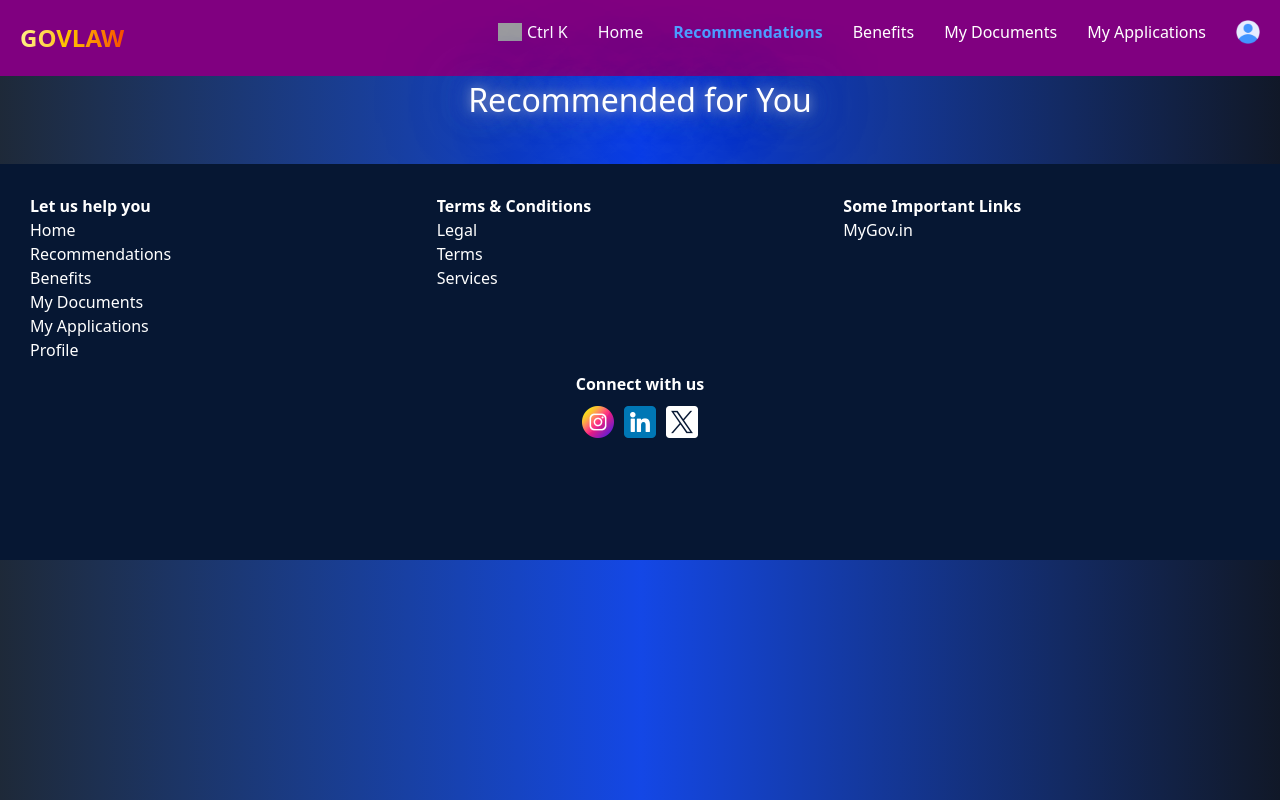
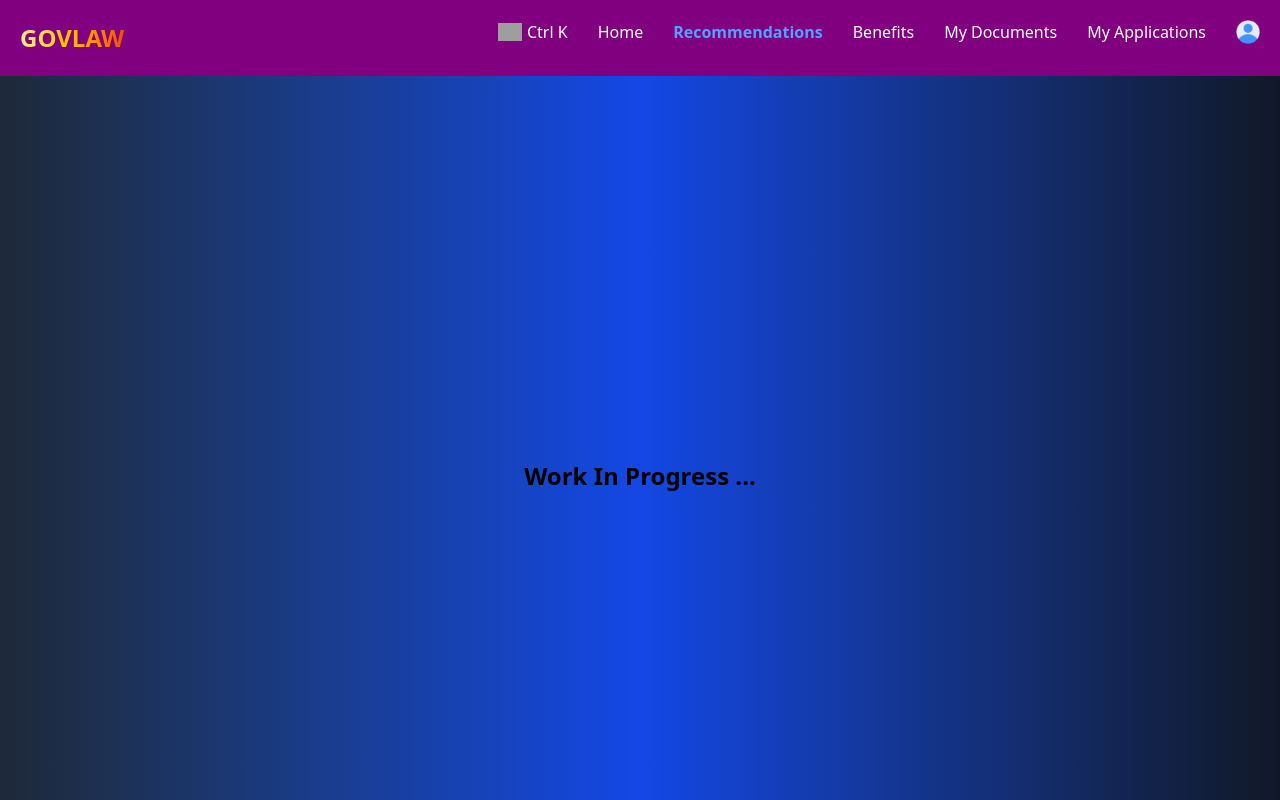
Before and after one commit to muditbansal980/Zyndhackathon, a React (Create React App) app in the folder frontend/: page /Recommendations in a window 1280 px wide. Built offline with nearby package versions, Linux system fonts and the light colour scheme; grey boxes are pictures that could not be loaded.

Commit message:
added working component in the recommendations dashboard

```diff
--- a/frontend/src/components/recommendations.js
+++ b/frontend/src/components/recommendations.js
@@ -1,131 +1,15 @@
 // import { useState } from "react"
 import "../css/checkeligibility.css"
+import Working from "./workinprogress/workinprogress";
 export default function Recommendations() {
     // const [select, setSelect] = useState("Select Benefits")
     // console.log(select)
     return (
         <div className=" overflw-y-scroll">
             <div className="flex justify-center items-center">
-                <h className="recommendations" >Recommended for You</h>
+                {/* <h className="recommendations" >Recommended for You</h> */}
+                <Working />
             </div>
-            {/* <form>
-                <div className="m-[15px]">
-                    <label className="text-white">Name:</label><br />
-                    <input className="border-[2px] bg-[white] border-black p-[5px] outline-none" type="text" placeholder="Name" /><br />
-                </div>
-                <div className="m-[15px]">
-                    <label className="text-white">Email Id:</label><br />
-                    <input className="border-[2px] bg-[white] border-black p-[5px] outline-none" type="text" placeholder="Email Id" />
-                </div>
-            </form>
-            <div className="m-[15px]">
-                <label className="text-white"   >Select the type of Benefits you are looking for:</label><br />
-                <select className="border-[2px] bg-[white] border-black p-[5px] outline-none" onChange={(e) => setSelect(e.target.value)}>
-                    <option value="">Select Benefits</option>
-                    <option value="Scholarship">Scholarship</option>
-                    <option value="Job">Job</option>
-                    <option value="Internship">Internship</option>
-                    <option value="Government Schemes">Government Schemes</option>
-                    <option value="Other Benefits">Other Benefits</option>
-                </select>
-            </div>
-            {/* Conditional Rendering */}
-            {/* {select === "Scholarship" && (
-                <div>
-                    <form >
-                        <div className="m-[15px]">
-                            <label className="text-white">College</label><br />
-                            <input className="border-[2px] bg-[white] border-black p-[5px] outline-none" type="text" placeholder="College Name"></input><br />
-                        </div>
-                        <div className="m-[15px]">
-                            <label className="text-white">Year</label><br />
-                            <input className="border-[2px] bg-[white] border-black p-[5px] outline-none" type="text" placeholder="Year"></input><br />
-                        </div>
-                        <div className="m-[15px]">
-                            <label className="text-white">Branch</label><br />
-                            <input className="border-[2px] bg-[white] border-black p-[5px] outline-none" type="text" placeholder="Branch"></input><br />
-                        </div>
-                        <div className="m-[15px]">
-                            <label className="text-white">Family Income</label><br />
-                            <input className="border-[2px] bg-[white] border-black p-[5px] outline-none" type="text" placeholder="Family Income"></input>
-                        </div>
-                    </form>
-                </div>
-            )} */}
-            {/* {select === "Job" && (
-                <div>
-                    <form>
-                        <div className="m-[15px]">
-                            <label className="text-white">Skills</label><br />
-                            <input className="border-[2px] bg-[white] border-black p-[5px] outline-none" type="text" placeholder="Skills"></input><br />
-                        </div>
-                        <div className="m-[15px]">
-                            <label className="text-white">Description of any Project(If any)</label><br />
-                            <input className="border-[2px] bg-[white] border-black p-[5px] outline-none" type="text" placeholder="Description of any project"></input><br />
-                        </div>
-                        <div className="m-[15px]">
-                            <label className="text-white">LinkedIn</label><br />
-                            <input className="border-[2px] bg-[white] border-black p-[5px] outline-none" type="text" placeholder="LinkedIn"></input><br />
-                        </div>
-                        <div className="m-[15px]">
-                            <label className="text-white">Github</label><br />
-                            <input className="border-[2px] bg-[white] border-black p-[5px] outline-none" type="text" placeholder="Github"></input><br />
-                        </div>
-                        <div className="m-[15px]">
-                            <label className="text-white">Experience(if any):</label><br />
-                            <input className="border-[2px] bg-[white] border-black p-[5px] outline-none" type="text" placeholder="Experience"></input>
-                        </div>
-                    </form>
-                </div>
-            )}
-            {/* {select === "Internship" && (
-                <div>
-                    <form>
-                        <div className="m-[15px]">
-                            <label className="text-white">Skills</label><br />
-                            <input className="border-[2px] bg-[white] border-black p-[5px] outline-none" type="text" placeholder="Skills"></input><br />
-                        </div>
-                        <div className="m-[15px]">
-                            <label className="text-white">Description of any Project(If any)</label><br />
-                            <input className="border-[2px] bg-[white] border-black p-[5px] outline-none" type="text" placeholder="Description of any project"></input><br />
-                        </div>
-                        <div className="m-[15px]">
-                            <label className="text-white">LinkedIn</label><br />
-                            <input className="border-[2px] bg-[white] border-black p-[5px] outline-none" type="text" placeholder="LinkedIn"></input><br />
-                        </div>
-                        <div className="m-[15px]">
-                            <label className="text-white">Github</label><br />
-                            <input className="border-[2px] bg-[white] border-black p-[5px] outline-none" type="text" placeholder="Github"></input><br />
-                        </div>
-                        <div className="m-[15px]">
-                            <label className="text-white">Experience(if any):</label><br />
-                            <input className="border-[2px] bg-[white] border-black p-[5px] outline-none" type="text" placeholder="Experience"></input>
-                        </div>
-                    </form>
-                </div>
-            )} */}
-            {/* {select === "Government Schemes" && (
-                <div>
-                    <form>
-                        <div className="m-[15px]">
-                            <label className="text-white">Category</label><br />
-                            <input className="border-1px outline-none" type="text" placeholder="Category"></input><br />
-                        </div>
-                        <div className="m-[15px]">
-                            <label className="text-white">Aadhar Number</label><br />
-                            <input className="border-1px outline-none" type="text" placeholder="Aadhar Number"></input><br />
-                        </div>
-                        <div className="m-[15px]">
-                            <label className="text-white">Gender</label><br />
-                            <input className="border-1px outline-none" type="text" placeholder="Gender"></input><br />
-                        </div>
-                        <div className="m-[15px]">
-                            <label className="text-white">Family Income</label><br />
-                            <input className="border-1px outline-none" type="text" placeholder="Family Income"></input>
-                        </div>
-                    </form>
-                </div>
-            )}  */}
         </div>
     )
 }
```
